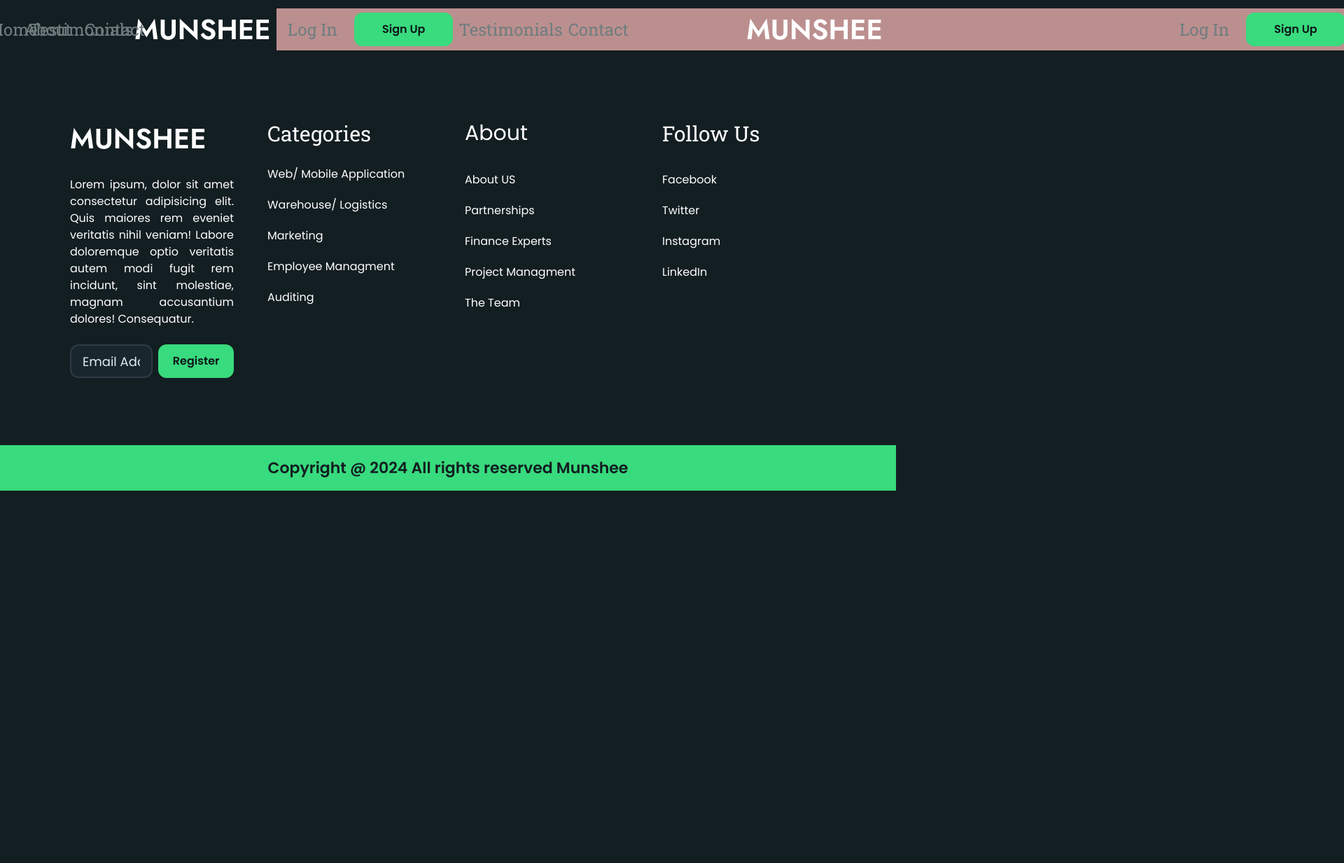
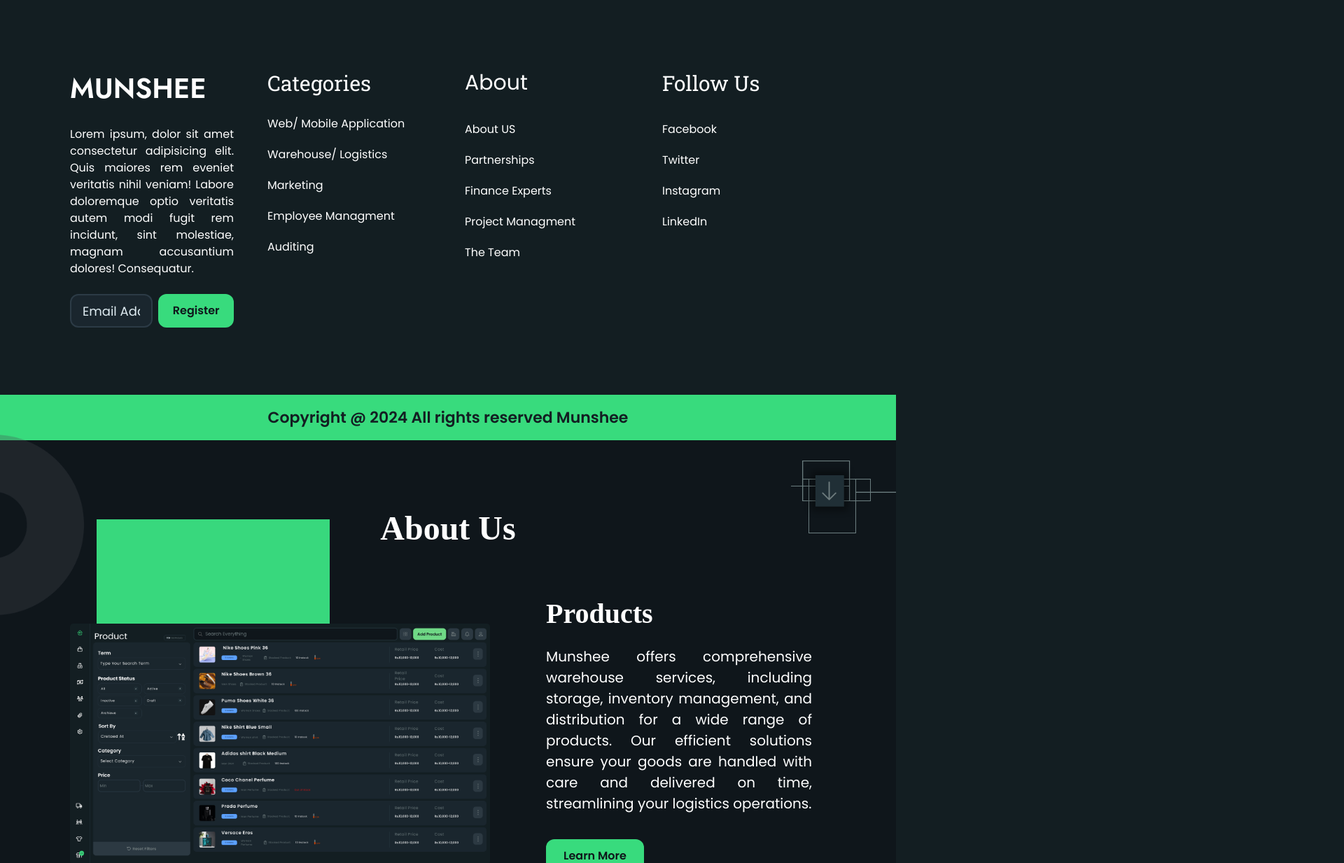
Before and after one commit to VentrieCom/marketing, a React (Vite) app: page /footer in a window 1280 px wide. Shown: the top 1233 px of the page at 70% size, 1920 px wide, since content can reach past the window. Before the commit the page ends 800 px from the top, so only its background shows below. Built offline with nearby package versions, Linux system fonts and the light colour scheme.

Commit message:
conflicts Resolved

```diff
--- a/src/App.tsx
+++ b/src/App.tsx
@@ -1,12 +1,14 @@
 import Navbar from "./libs/components/Navbar";
 import { BrowserRouter as Router } from "react-router-dom";
 import AppRoutes from "./AppRoutes";
+import About from "./libs/components/About";
 
 function App() {
   return (
     <Router>
-      <Navbar />
+      {/* <Navbar /> */}
       <AppRoutes />
+      <About />
     </Router>
   );
 }
--- a/src/libs/components/About.tsx
+++ b/src/libs/components/About.tsx
@@ -64,7 +64,6 @@
           xl: "calc(100vw - 200px)",
           "2xl": "calc(100vw - 200px)",
         }}
-        bgColor={"rebeccapurple"}
         direction={{
           base: "column",
           sm: "column",
--- a/src/libs/components/Navbar.tsx
+++ b/src/libs/components/Navbar.tsx
@@ -67,13 +67,7 @@
           fontWeight={400}
           color={"#6F7D7F"}
           onClick={() => navigate("about")}
-          variant="solid"
-          color={"secondary.900"}
           px={10}
-          fontFamily={"poppins"}
-          fontSize={16}
-          fontWeight={600}
-          textAlign={"center"}
         >
           Sign Up
         </Button>
--- a/src/libs/components/ProductSec.tsx
+++ b/src/libs/components/ProductSec.tsx
@@ -24,21 +24,10 @@
         }}
         bgColor={"#38d87d"}
         ml={{ base: "5%", md: "7%", lg: "4.3%", xl: "3%", "2xl": "3.9%" }}
-        // marginTop={"170px"}
       />
-      <Img
-        pos="relative"
-        // top={"85px"}
-        // left={"80px"}
-        src={ProductGrid}
-        w={"900px"}
-      />
+      <Img pos="relative" src={ProductGrid} w={"900px"} />
     </HStack>
   );
 };
 
 export default ProductSec;
-// py={60}
-// w={{ md: "full", lg: "full", "2xl": "full" }}
-// bgColor={"darkblue"}
-//  justifyContent={"space-between"}
--- a/src/libs/components/ProductText.tsx
+++ b/src/libs/components/ProductText.tsx
@@ -1,8 +1,6 @@
 import { Button, Text, VStack } from "@chakra-ui/react";
 
 const ProductText: React.FC = () => {
-  // ml={"6%"}
-  // ml={40}
   return (
     <VStack
       w={{ md: "full", lg: "40%", "2xl": "40%" }}
@@ -46,4 +44,3 @@
 };
 
 export default ProductText;
-// ml={40}
```
